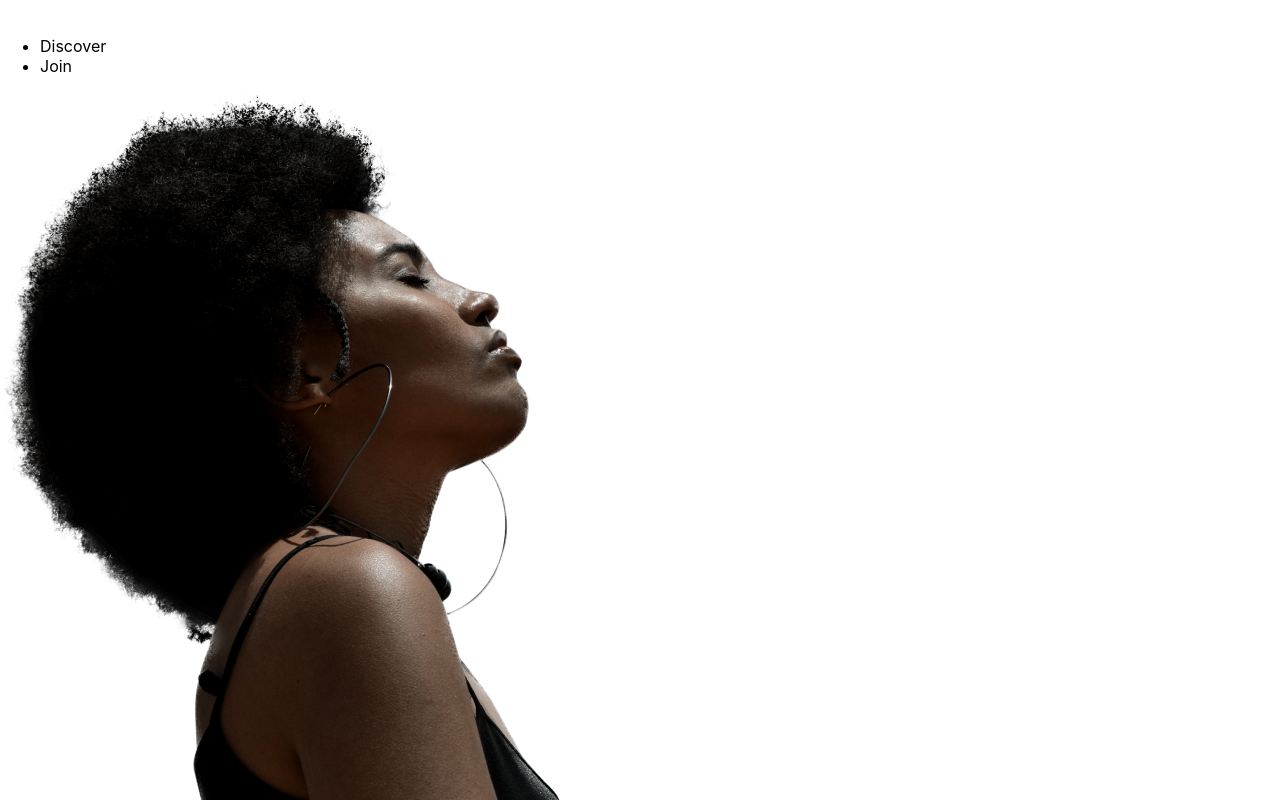
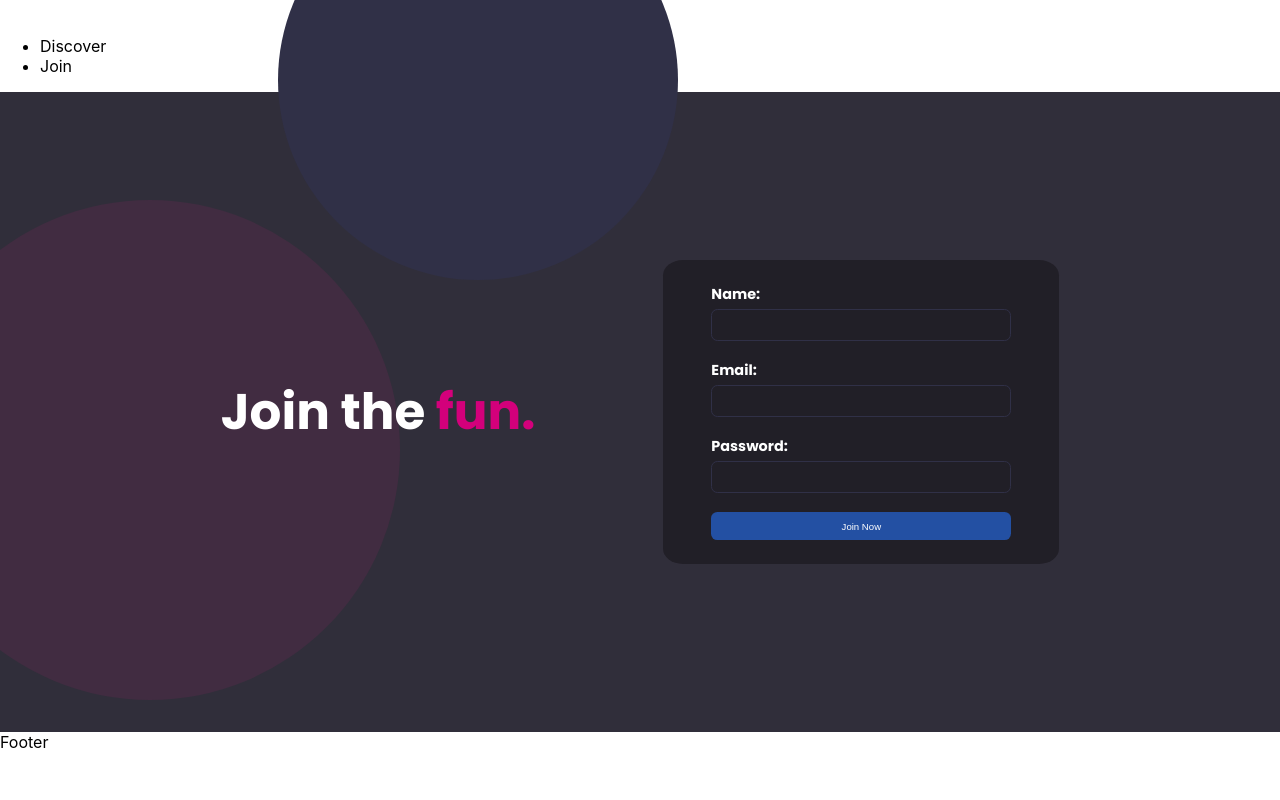
Before and after one commit to leandrita/SoundWave, a React (Create React App) app: page / in a window 1280 px wide. Shown: the top 800 px of the page. Built offline with nearby package versions, Linux system fonts and the light colour scheme.

Commit message:
MainJoin

```diff
--- a/src/App.js
+++ b/src/App.js
@@ -1,14 +1,17 @@
 import './App.css';
 import MainIndex from './components/MainIndex';
+import MainJoin from './components/MainJoin';
 import Header from './components/Header';
 import Footer from './components/Footer';
+
 
 
 function App() {
   return (
     <body>
       <Header />
-      <MainIndex />
+      {/* <MainIndex /> */}
+      <MainJoin />
       <Footer />
     </body>
   );
--- a/src/components/Form.js
+++ b/src/components/Form.js
@@ -1,8 +1,17 @@
-import React from 'react'
+import React from 'react';
+import "../css/Form.css";
 
 function Form() {
   return (
-    <div>Formulario</div>
+    <div className='form'>
+      <label className='inputText'>Name:</label>
+      <input className='inputSpace'></input>
+      <label className='inputText'>Email:</label>
+      <input className='inputSpace'></input>
+      <label className='inputText'>Password:</label>
+      <input className='inputSpace'></input>
+      <button className='joinNowBtn'>Join Now</button>
+    </div>
   )
 }
 
--- /dev/null
+++ b/src/components/MainJoin.js
@@ -0,0 +1,14 @@
+import React from 'react';
+import Form from './Form';
+import "../css/MainJoin.css";
+
+export default function MainJoin() {
+    return (
+        <div className='mainJoin'>
+            <div className='circleVioletBg'></div>
+            <div className='circlePurpleBg'></div>
+            <h1 className='title'>Join the <span className='spanTitle'>fun.</span></h1>
+            <section><Form /></section>
+        </div>
+    )
+}
--- /dev/null
+++ b/src/css/Form.css
@@ -0,0 +1,36 @@
+@import url("https://fonts.googleapis.com/css2?family=Poppins:ital,wght@0,100;0,200;0,300;0,400;0,500;0,600;0,700;0,800;0,900;1,100;1,200;1,300;1,400;1,500;1,600;1,700;1,800;1,900&display=swap");
+
+.form {
+  background-color: #211f27;
+  width: 18.75rem;
+  height: 16rem;
+  border-radius: 5%;
+  padding: 1.5rem 3rem;
+  display: flex;
+  flex-direction: column;
+  justify-content: space-between;
+}
+
+.inputText {
+  color: white;
+  font-family: "Poppins", sans-serif;
+  font-size: 0.9rem;
+  font-weight: bold;
+}
+
+.inputSpace {
+  height: 1.75rem;
+  background-color: #211f27;
+  border: solid 1px #303047;
+  border-radius: 0.4rem;
+  margin-bottom: 1rem;
+}
+
+.joinNowBtn {
+  height: 1.75rem;
+  border: none;
+  border-radius: 0.4rem;
+  background-color: #2350a3;
+  color: white;
+  font-size: 0.6rem;
+}
--- /dev/null
+++ b/src/css/MainJoin.css
@@ -0,0 +1,45 @@
+@import url("https://fonts.googleapis.com/css2?family=Poppins:ital,wght@0,100;0,200;0,300;0,400;0,500;0,600;0,700;0,800;0,900;1,100;1,200;1,300;1,400;1,500;1,600;1,700;1,800;1,900&display=swap");
+
+.mainJoin {
+  width: 100vw;
+  height: 80vh;
+  background-color: #302e3a;
+  font-family: "Poppins", sans-serif;
+  display: flex;
+  justify-content: center;
+  align-items: center;
+  gap: 8rem;
+}
+
+.circlePurpleBg {
+  position: absolute;
+  z-index: 1;
+  width: 31.25rem;
+  height: 31.25rem;
+  left: -6.25rem;
+  top: 12.5rem;
+  border-radius: 50%;
+  background: #412c41;
+}
+
+.circleVioletBg {
+  position: absolute;
+  z-index: 1;
+  width: 25rem;
+  height: 25rem;
+  left: 17.375rem;
+  top: -7.5rem;
+  border-radius: 50%;
+  background-color: #303047;
+}
+
+.title {
+  color: white;
+  font-size: 3.125rem;
+  font-style: medium;
+  z-index: 2;
+}
+
+.spanTitle {
+  color: #d3007b;
+}
```
